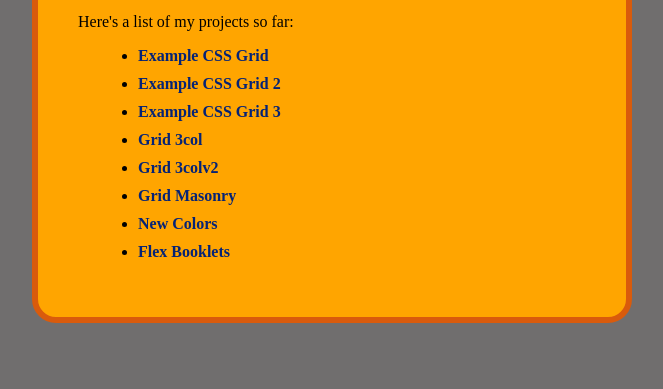
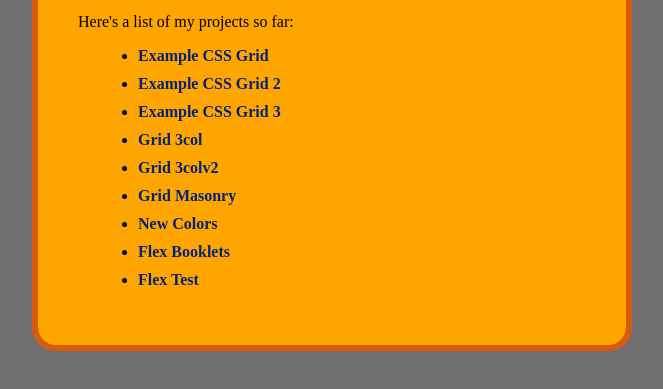
Before and after one commit to deanenettles/MtOlympusNews, a plain HTML site: page index.html in a window 1280 px wide. Shown: the part 185-574 px from the top of the page, without its empty margins (308-971 px from the left). Drawn offline with Linux system fonts and the light colour scheme.

Commit message:
flex test

```diff
--- a/index.html
+++ b/index.html
@@ -47,6 +47,7 @@
                 <li><a href="GridMasonry.html">Grid Masonry</a></li>
                 <li><a href="color_test_oklch.html">New Colors</a></li>
                 <li><a href="FlexBooklets.html">Flex Booklets</a></li>
+                <li><a href="flextest.html">Flex Test</a></li>
             </ul>
 
         </main>
```
